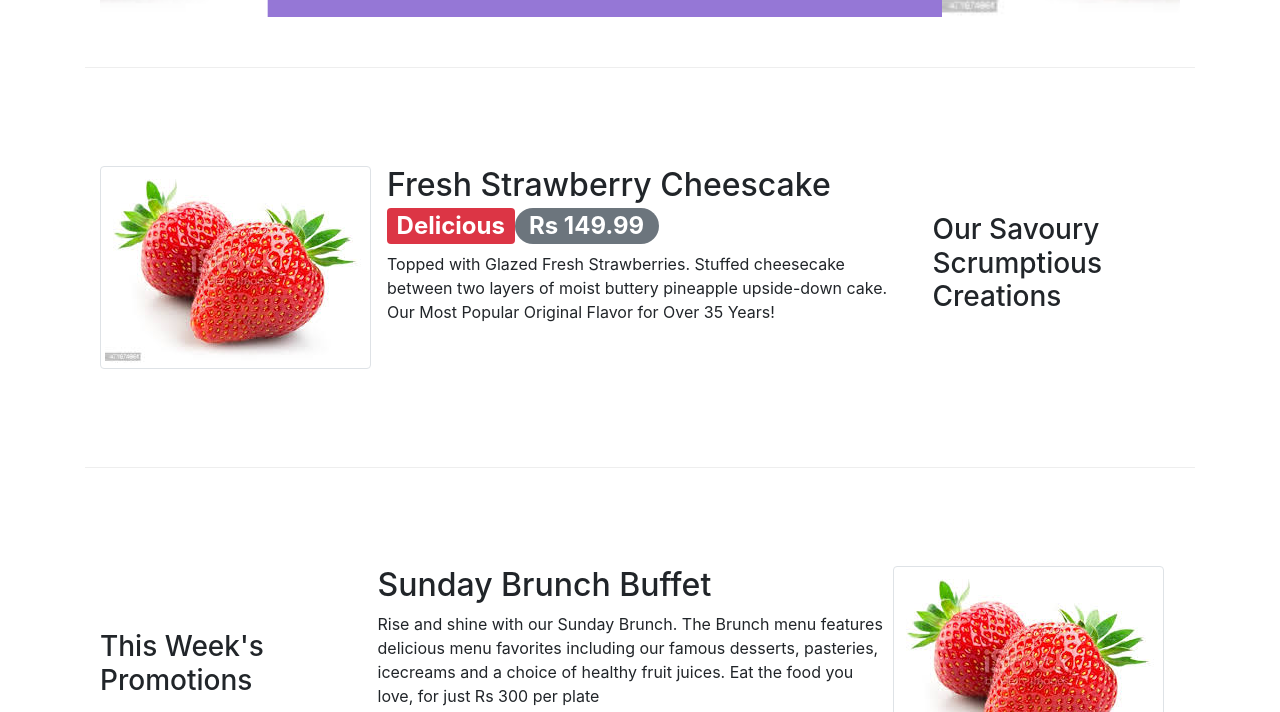
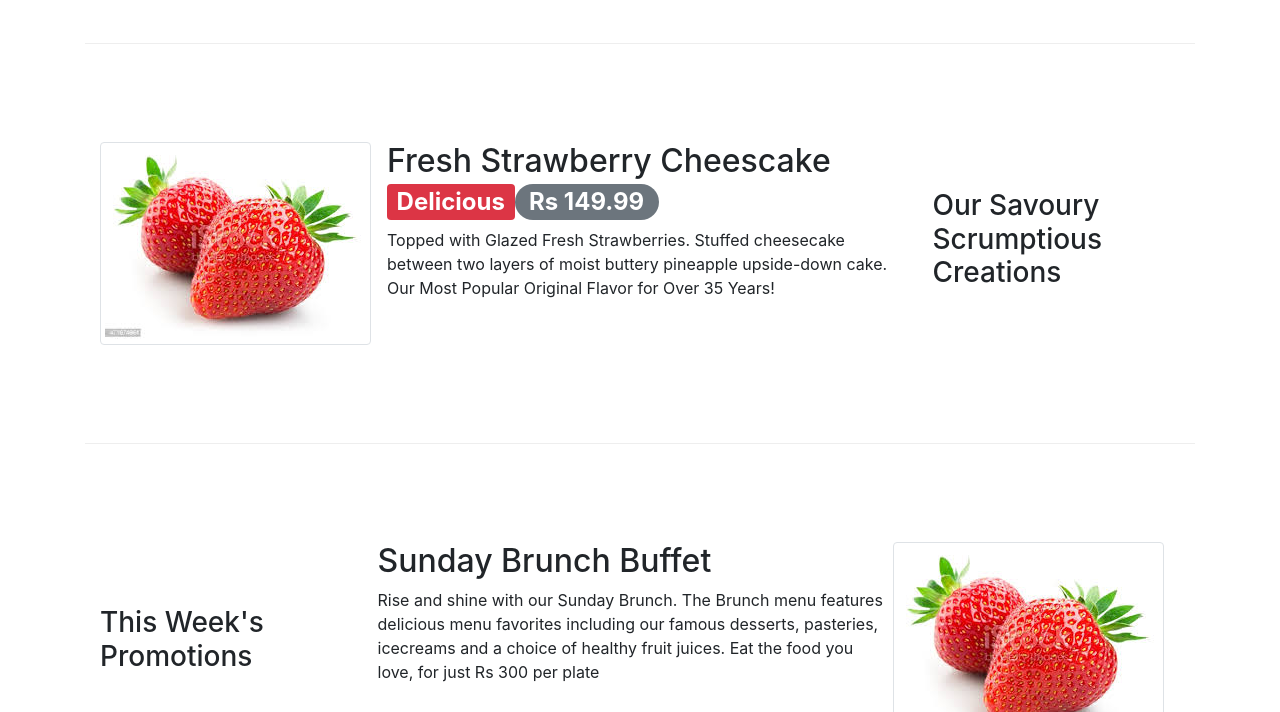
Before and after one commit to PurnimaBindal/TastyTreat, a website: page index.html in a window 1280 px wide. Shown: the part 731-1443 px from the top of the page. Drawn offline with nearby package versions, Linux system fonts and the light colour scheme; a small style sheet from the web is missing.

Commit message:
Update index.html

```diff
--- a/index.html
+++ b/index.html
@@ -16,9 +16,6 @@
 	<link rel="stylesheet" href="https://maxcdn.bootstrapcdn.com/bootstrap/4.0.0/css/bootstrap.min.css" integrity="sha384-Gn5384xqQ1aoWXA+058RXPxPg6fy4IWvTNh0E263XmFcJlSAwiGgFAW/dAiS6JXm" crossorigin="anonymous">
        <link rel="stylesheet" href="https://cdnjs.cloudflare.com/ajax/libs/font-awesome/5.15.3/css/fontawesome.min.css" integrity="sha512-OdEXQYCOldjqUEsuMKsZRj93Ht23QRlhIb8E/X0sbwZhme8eUw6g8q7AdxGJKakcBbv7+/PX0Gc2btf7Ru8cZA==" crossorigin="anonymous" referrerpolicy="no-referrer" />
        <link rel="stylesheet" href="https://cdnjs.cloudflare.com/ajax/libs/bootstrap-social/5.1.1/bootstrap-social.css" integrity="sha512-OdEXQYCOldjqUEsuMKsZRj93Ht23QRlhIb8E/X0sbwZhme8eUw6g8q7AdxGJKakcBbv7+/PX0Gc2btf7Ru8cZA==" crossorigin="anonymous" referrerpolicy="no-referrer" >
-
-
-	https://cdnjs.cloudflare.com/ajax/libs/bootstrap-social/5.1.1/bootstrap-social.css
 	 <link rel="stylesheet" href="css/styles.css">
     <title>Tasty Treat</title>
 </head>
```
